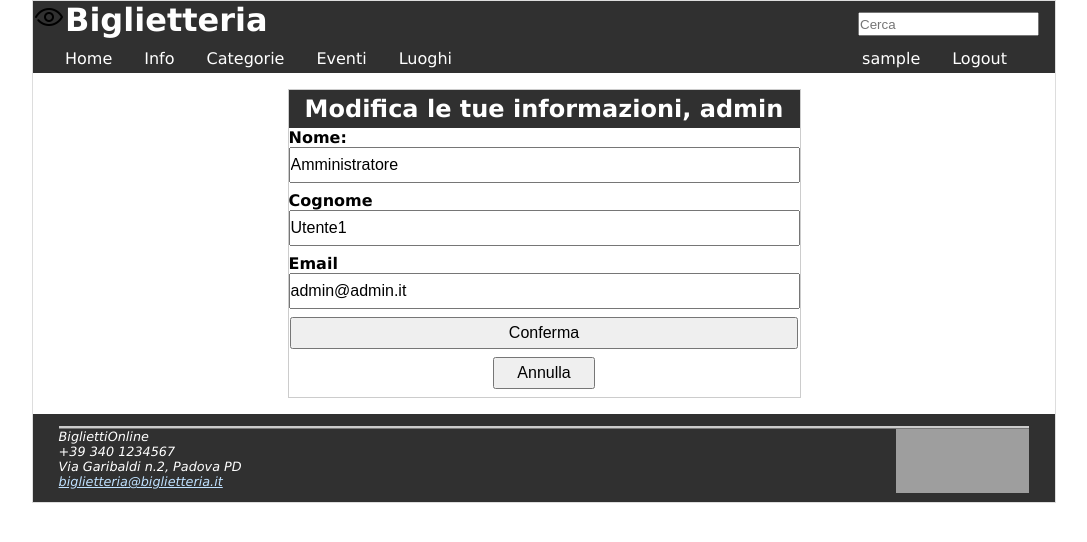
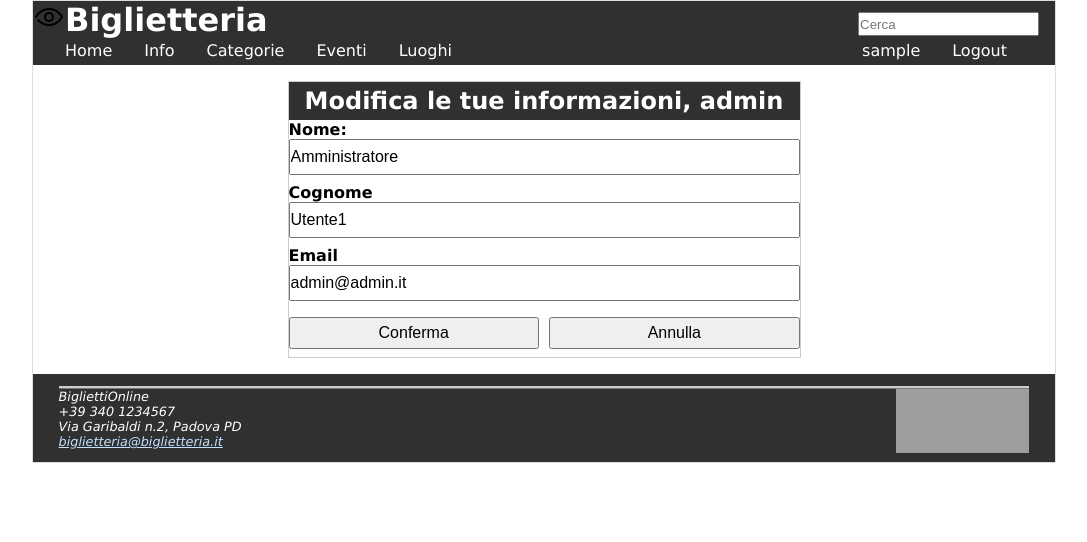
Before and after one commit to CristianMaschio/Progetto-TecWeb, a PHP site: page /utente_modifica_informazioni.php?id_u=1 in a window 1280 px wide. Shown: the top 542 px of the page, without its empty margins (96-1183 px from the left). Run offline with PHP 8.4, Linux system fonts and the light colour scheme; the visitor is signed in with stand-in values (Sample User, id 1); data comes from the database, SQL or seed files in the repository; grey boxes are pictures that could not be loaded.

Commit message:
fix css box, i bottoni ora sono sulla stessa riga, e uniforme in tutti i formati di modifica e login

```diff
--- a/php/css/screen.css
+++ b/php/css/screen.css
@@ -9,7 +9,7 @@ header {
     background-color: #303030;
     color: white;
     width:100%;
-    height: 3em;
+    height: 2.5em;
 }
 
 nav {
@@ -116,7 +116,8 @@ html, body {
 
 body{
     border: 1px solid #DDD; /* errore comune mettere questo nel precedente:
-    						avresti un bordo doppio! */
+    					avresti un bordo doppio! */
+
 }
 
 a:link {
@@ -177,7 +178,7 @@ dd {
 }
 
 /*--------------------
-    INIZIO Login e Registrazione
+    INIZIO Login Registrazione Modifiche
 --------------------*/
 .box {
     margin: 1em auto; /*top-bottom right-left*/
@@ -226,7 +227,22 @@ dd {
         width: 99.5%;
         height: 15em;
     }
-/*  FINE Login e Registrazione */
+
+.boxInline{
+    margin-top: 1em;
+    width: 100%;
+}
+
+.boxInline input{
+    display: inline;
+    width: 49%;
+}
+
+#buttonRight{
+    float: right;
+}
+
+/*  FINE Login Registrazione Modifiche*/
 
 /*--------------------
     INIZIO luoghi
@@ -383,89 +399,6 @@ footer img{
 /*FINE form di ricerca*/
 
 
-/*--------------------------------------
-INIZIO css per la modifica e
-la creazione di un evento
----------------------------------------*/
-.formbox {
-	width: 100%;
-	background-color: #cccccc;
-	margin: auto;
-	display: block;
-	padding: 0.1em;	/*in contenuto non c'è*/
-}
-
-/*Serve per contenere
-la combo <label> <input>
-o <label><textarea>, ecc...*/
-.formbox .field {
-	width: 100%;
-	margin: auto;
-	display: block;
-	margin-bottom: 1em;
-	clear: left;
-}
-
-.formbox label {
-	width: 20%;
-	display: inline-block;
-    float: left;
-    clear: left;
-    text-align: right;
-    //margin-right: 0.5em;
-    margin: auto;
-}
-
-
-.formbox input[type=submit], input[type=reset] {
-    width: 20%;
-}
-
-.formbox input[type=time], select {
-	width: 15%;
-}
-
-.formbox textarea{
-    resize: none;
-    width: 50%;
-    height: 15em;
-    margin: auto;
-    //display: block;
-}
-
-.formbox .textinfo {
-	width: 50%;
-	margin: auto;
-	display: inline-block;
-	clear: left;
-	float: right;
-}
-
-.singleFieldForm {
-    width: 100%;
-    height: 100%;
-}
-
-.singleFieldForm .singleButton{
-    width: 100%;
-    height: 100%;
-}
-
-/*--------------------------------------
-FINE css per la modifica e
-la creazione di un evento
----------------------------------------*/
-
-/*
-schede evento:
-nome, descr ed infox;
-
-
-
-d fare classi per metterle senza box
-*/
-
-
 /*
 css non toccare tabella admin
 
--- a/php/luogo_mod.php
+++ b/php/luogo_mod.php
@@ -34,8 +34,10 @@ area_riservata(true,$id_mod);
       <label for="nome_l">Nome</label> <input type="text" value="<?= $cercato['nome'] ?>" maxlength=50 name="nome_l" id="nome_l" required/>
       <label for="indirizzo_l">Indirizzo</label> <input value="<?= $cercato['indirizzo']?>" type="text" name="indirizzo_l" id="indirizzo_l" required/>
       <label for="telefono_l">Telefono</label> <input value="<?= $cercato['telefono']?>" type="text" maxlength=40 name="telefono_l" id="telefono_l" required/>
-      <input type="submit" value="Conferma">
-      <input type="reset" value="Annulla">
+        <div class="boxInline">
+            <input type="submit" value="Conferma">
+            <input id="buttonRight" type="reset" value="Annulla">
+        </div>
     </form>
   </div>
 
--- a/php/php/printTemplate.php
+++ b/php/php/printTemplate.php
@@ -8,7 +8,7 @@ function printHead($title){
   <meta name=\"keywords\" content=\"eventi, spettacoli, cinema, teatro, cultura, eventi sportivi, fiere, musei, musica\">
   <meta name=\"author\" content=\"Gruppo di progetto Tecnologie Web\">
   <script type=\"text/javascript\" src=\"js/functions.js\"></script>
-  <link rel=\"stylesheet\" type=\"text/css\" media=\"(min-width: 481px)\" href=\"css/screen.css\" >
+  <link rel=\"stylesheet\" type=\"text/css\" href=\"css/screen.css\" >
   <link rel=\"stylesheet\" type=\"text/css\" media=\"(max-width: 480px)\" href=\"css/mobile.css\">
   <link rel=\"stylesheet\" type=\"text/css\" media=\"print\" href=\"css/print.css\">
   ");
--- a/php/utente_modifica_informazioni.php
+++ b/php/utente_modifica_informazioni.php
@@ -44,8 +44,10 @@ require_proprietario($id_u);
         <input id="email" type='email' value="<?php echo $user['email']; ?>" name='email_u'>
 
       <input type="hidden" value="<?php echo $user['id']; ?>" name='id_u'>
-      <input type='submit' value='Conferma'>
-      <input type='reset' value='Annulla'>
+      <div class="boxInline">
+          <input type='submit' value='Conferma'>
+          <input id="buttonRight" type='reset' value='Annulla'>
+      </div>
     </form>
 
 
```
Also changed, not shown: php/categoria_mod.php (+4 -3 lines), php/evento_mod.php (+5 -21 lines), php/spettacolo_mod.php (+4 -4 lines).
